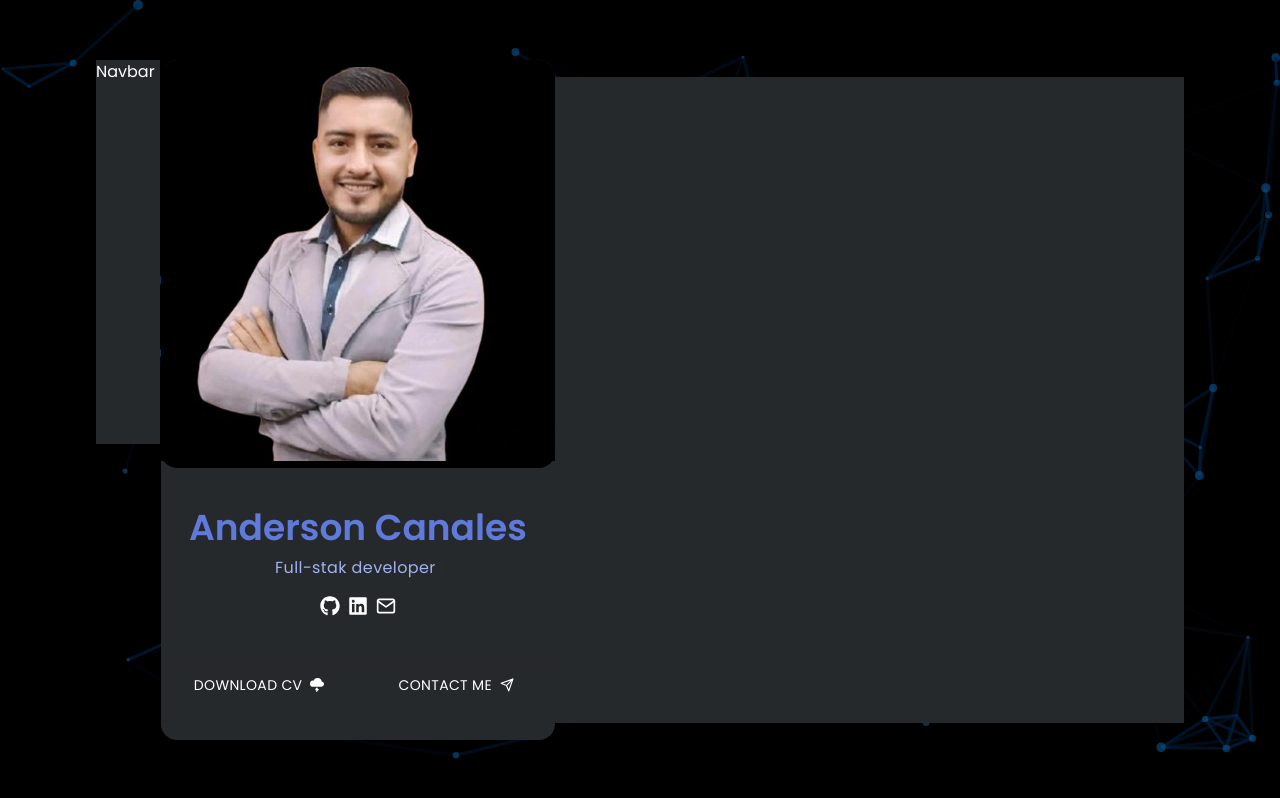
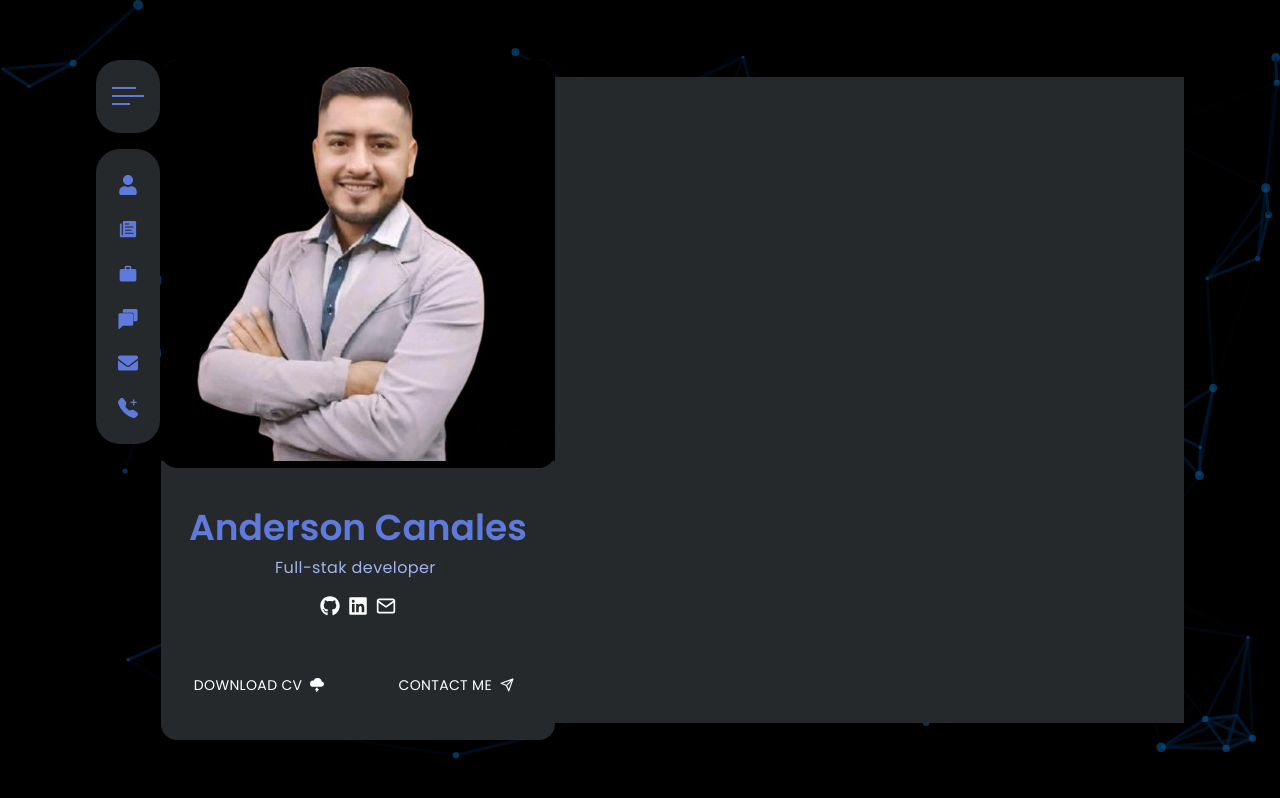
Before and after one commit to anderCM/Portfolio, a React (Vite) app: page / in a window 1280 px wide. Built offline with nearby package versions, Linux system fonts and the light colour scheme.

Commit message:
Navbar styled

```diff
--- a/src/Home.jsx
+++ b/src/Home.jsx
@@ -1,10 +1,62 @@
 import React from 'react'
+import { FaUser, FaEnvelope } from 'react-icons/fa'
+import { IoIosPaper } from 'react-icons/io'
+import { MdWork, MdOutlineClose } from 'react-icons/md'
+import { SiGooglechat } from 'react-icons/si'
+import { BsTelephonePlusFill } from 'react-icons/bs'
+
 import LeftBar from './components/home/LeftBar'
 
 const Home = () => {
     return (
         <div className='w-[90%] h-[90%] md:w-[85%] md:h-[85%] bg-transparent text-white z-50 flex flex-col md:flex-row items-start justify-between'>
-            <div className="w-full h:16 mb-4 md:w-16 md:h-96 md:mb-auto bg-bodyColor">Navbar</div>
+            <div className="w-full h:16 mb-4 md:w-16 md:h-96 md:mb-auto bg-transparent flex md:flex-col md:gap-4">
+                <div className="w-[15%] h-12 rounded-2xl md:w-full md:h-20 bg-bodyColor md:rounded-3xl flex justify-center items-center cursor-pointer group">
+                    <div className="flex flex-col gap-1.5 overflow-hidden">
+                        <span className="w-8 h-[2px] bg-textColor inline-block -translate-x-2 group-hover:translate-x-0 transition-transform duration-300 group-hover:bg-designColor"></span>
+                        <span className="w-8 h-[2px] bg-textColor inline-block transition-transform duration-300 group-hover:bg-designColor"></span>
+                        <span className="w-8 h-[2px] bg-textColor inline-block -translate-x-3.5 group-hover:translate-x-0 transition-transform duration-300 group-hover:bg-designColor"></span>
+                    </div>
+                </div>
+                <div className="w-[85%] h-12 rounded-2xl flex md:flex-col items-center justify-between md:w-full md:h-80 bg-bodyColor md:rounded-3xl py-6">
+                    <span className="w-full h-6 text-textColor text-xl flex items-center justify-center hover:text-designColor duration-300 cursor-pointer relative group">
+                        <FaUser />
+                        <span className="absolute text-black font-medium text-[0.6rem] md:text-xs bg-designColor px-3 py-0 md:px-4 md:py-[1px] rounded-xl left-1/2 -translate-x-1/2 md:left-auto md:right-0 md:translate-x-14 translate-y-7 md:translate-y-1 transition-all duration-300 z-20 opacity-0 group-hover:opacity-100">
+                            ABOUT
+                        </span>
+                    </span>
+                    <span className="w-full h-6 text-textColor text-xl flex items-center justify-center hover:text-designColor duration-300 cursor-pointer relative group">
+                        <IoIosPaper />
+                        <span className="absolute text-black font-medium text-[0.6rem] md:text-xs bg-designColor px-3 py-0 md:px-4 md:py-[1px] rounded-xl left-1/2 -translate-x-1/2 md:left-auto md:right-0 md:translate-x-16 translate-y-7 md:translate-y-1 transition-all duration-300 z-20 opacity-0 group-hover:opacity-100">
+                            RESUME
+                        </span>
+                    </span>
+                    <span className="w-full h-6 text-textColor text-xl flex items-center justify-center hover:text-designColor duration-300 cursor-pointer relative group">
+                        <MdWork />
+                        <span className="absolute text-black font-medium text-[0.6rem] md:text-xs bg-designColor px-3 py-0 md:px-4 md:py-[1px] rounded-xl left-1/2 -translate-x-1/2 md:left-auto md:right-0 md:translate-x-20 translate-y-7 md:translate-y-1 transition-all duration-300 z-20 opacity-0 group-hover:opacity-100">
+                            PROJECTS
+                        </span>
+                    </span>
+                    <span className="w-full h-6 text-textColor text-xl flex items-center justify-center hover:text-designColor duration-300 cursor-pointer relative group">
+                        <SiGooglechat />
+                        <span className="absolute text-black font-medium text-[0.6rem] md:text-xs bg-designColor px-3 py-0 md:px-4 md:py-[1px] rounded-xl left-1/2 -translate-x-1/2 md:left-auto md:right-0 md:translate-x-14 translate-y-7 md:translate-y-1 transition-all duration-300 z-20 opacity-0 group-hover:opacity-100">
+                            BLOG
+                        </span>
+                    </span>
+                    <span className="w-full h-6 text-textColor text-xl flex items-center justify-center hover:text-designColor duration-300 cursor-pointer relative group">
+                        <FaEnvelope />
+                        <span className="absolute text-black font-medium text-[0.6rem] md:text-xs bg-designColor px-3 py-0 md:px-4 md:py-[1px] rounded-xl left-1/2 -translate-x-1/2 md:left-auto md:right-0 md:translate-x-20 translate-y-7 md:translate-y-1 transition-all duration-300 z-20 opacity-0 group-hover:opacity-100">
+                            CONTACT
+                        </span>
+                    </span>
+                    <span className="w-full h-6 text-textColor text-xl flex items-center justify-center hover:text-designColor duration-300 cursor-pointer relative group">
+                        <BsTelephonePlusFill />
+                        <span className="absolute text-black font-medium text-[0.6rem] md:text-xs bg-designColor px-3 py-0 md:px-4 md:py-[1px] rounded-xl left-1/2 -translate-x-1/2 md:left-auto md:right-0 md:translate-x-14 translate-y-7 md:translate-y-1 transition-all duration-300 z-20 opacity-0 group-hover:opacity-100">
+                            CALL
+                        </span>
+                    </span>
+                </div>
+            </div>
             <div className="w-full md:w-[94%] h-full bg-transparent flex flex-col md:flex-row items-center">
                 <LeftBar />
                 <div className="w-[95%] h-[95%] -mt-2 md:m-auto md:w-8/12 bg-bodyColor"></div>
```
